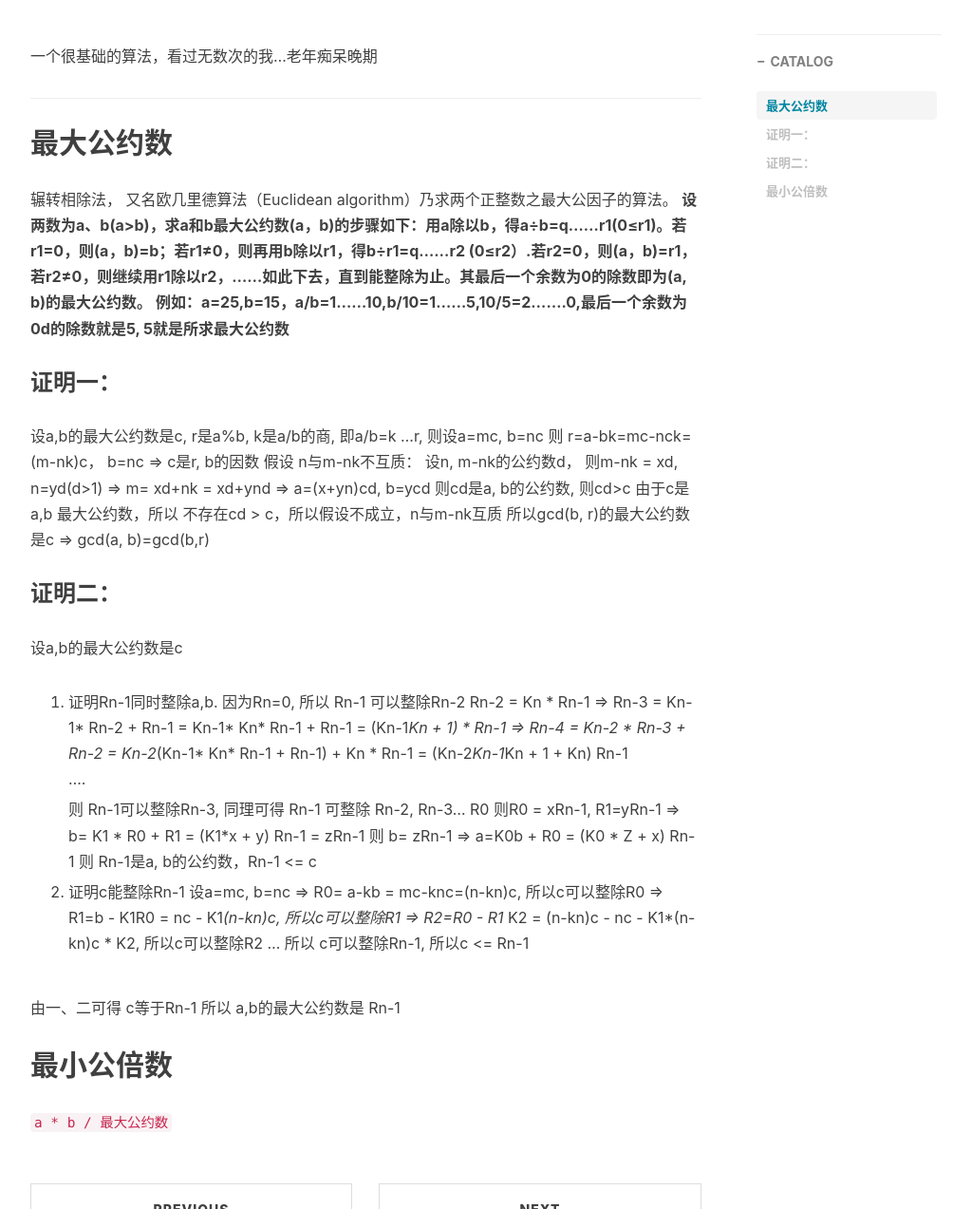
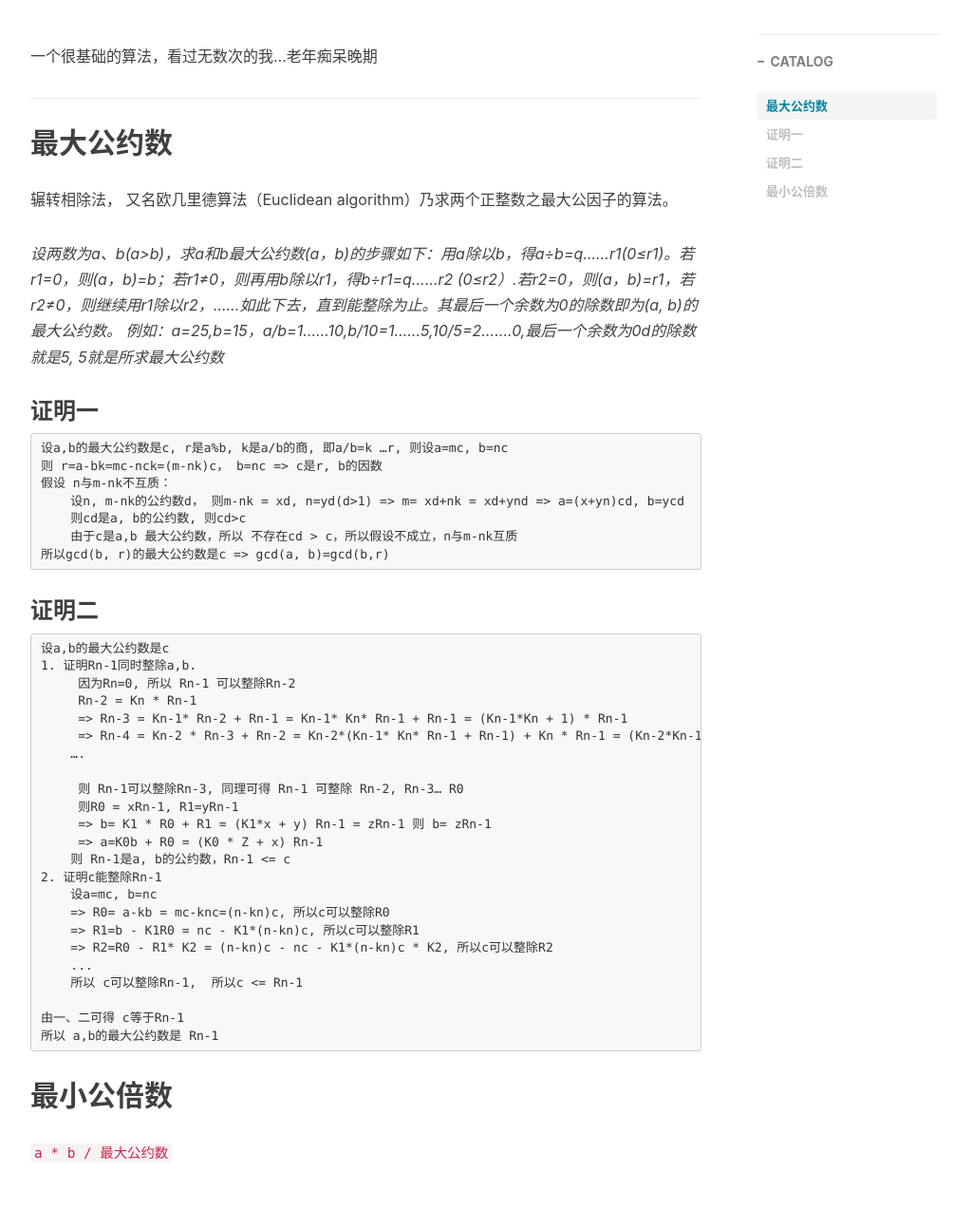
Before and after one commit to dongjx/dongjx.github.io, a Jekyll site: the page built from _posts/2017-06-26-arithmetic-最大公约数.md, in a window 1280 px wide and 1400 px high, scrolled down 334 px, cut to the strip 127-1400 px from the top of the window. Shown: the whole strip at 95% size, without its empty margins (233-1256 px from the left). Built offline with Jekyll 4.4.1, drawn with Linux system fonts in a browser that asks for light colours; nearby versions of some CDN libraries; comment, search, counter and statistics services are not loaded.

Commit message:
Update 2017-06-26-arithmetic-最大公约数.md

````diff
--- a/_posts/2017-06-26-arithmetic-最大公约数.md
+++ b/_posts/2017-06-26-arithmetic-最大公约数.md
@@ -15,10 +15,12 @@ tags:
 
 ## 最大公约数
 辗转相除法， 又名欧几里德算法（Euclidean algorithm）乃求两个正整数之最大公因子的算法。
-__设两数为a、b(a>b)，求a和b最大公约数(a，b)的步骤如下：用a除以b，得a÷b=q......r1(0≤r1)。若r1=0，则(a，b)=b；若r1≠0，则再用b除以r1，得b÷r1=q......r2 (0≤r2）.若r2=0，则(a，b)=r1，若r2≠0，则继续用r1除以r2，……如此下去，直到能整除为止。其最后一个余数为0的除数即为(a, b)的最大公约数。
-例如：a=25,b=15，a/b=1......10,b/10=1......5,10/5=2.......0,最后一个余数为0d的除数就是5, 5就是所求最大公约数__
 
-### 证明一：
+*设两数为a、b(a>b)，求a和b最大公约数(a，b)的步骤如下：用a除以b，得a÷b=q......r1(0≤r1)。若r1=0，则(a，b)=b；若r1≠0，则再用b除以r1，得b÷r1=q......r2 (0≤r2）.若r2=0，则(a，b)=r1，若r2≠0，则继续用r1除以r2，……如此下去，直到能整除为止。其最后一个余数为0的除数即为(a, b)的最大公约数。
+例如：a=25,b=15，a/b=1......10,b/10=1......5,10/5=2.......0,最后一个余数为0d的除数就是5, 5就是所求最大公约数*
+
+### 证明一
+```
 设a,b的最大公约数是c, r是a%b, k是a/b的商, 即a/b=k …r, 则设a=mc, b=nc
 则 r=a-bk=mc-nck=(m-nk)c， b=nc => c是r, b的因数
 假设 n与m-nk不互质：
@@ -26,8 +28,10 @@ __设两数为a、b(a>b)，求a和b最大公约数(a，b)的步骤如下：用a
     则cd是a, b的公约数, 则cd>c
     由于c是a,b 最大公约数，所以 不存在cd > c，所以假设不成立，n与m-nk互质
 所以gcd(b, r)的最大公约数是c => gcd(a, b)=gcd(b,r)
+```
 
-### 证明二：
+### 证明二
+```
 设a,b的最大公约数是c
 1. 证明Rn-1同时整除a,b.
      因为Rn=0, 所以 Rn-1 可以整除Rn-2
@@ -51,6 +55,7 @@ __设两数为a、b(a>b)，求a和b最大公约数(a，b)的步骤如下：用a
 
 由一、二可得 c等于Rn-1
 所以 a,b的最大公约数是 Rn-1
+```
 
 ## 最小公倍数
 `a * b / 最大公约数`
````
